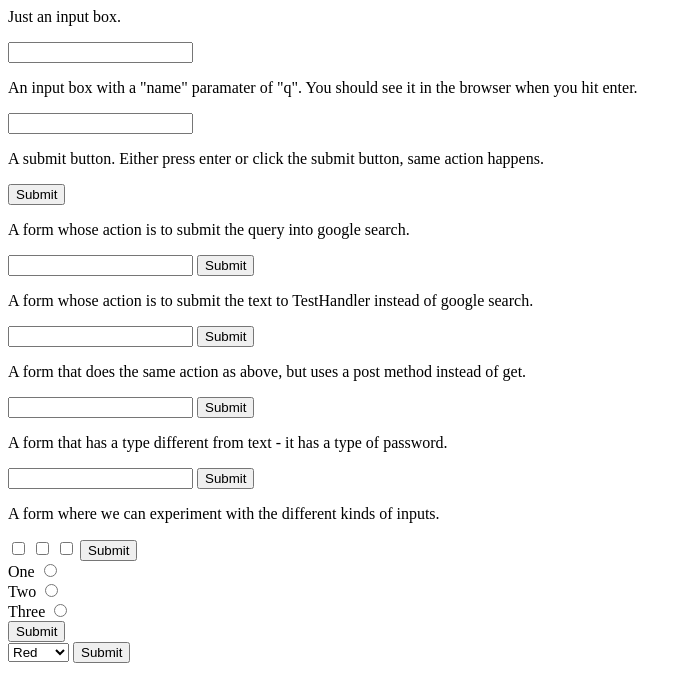
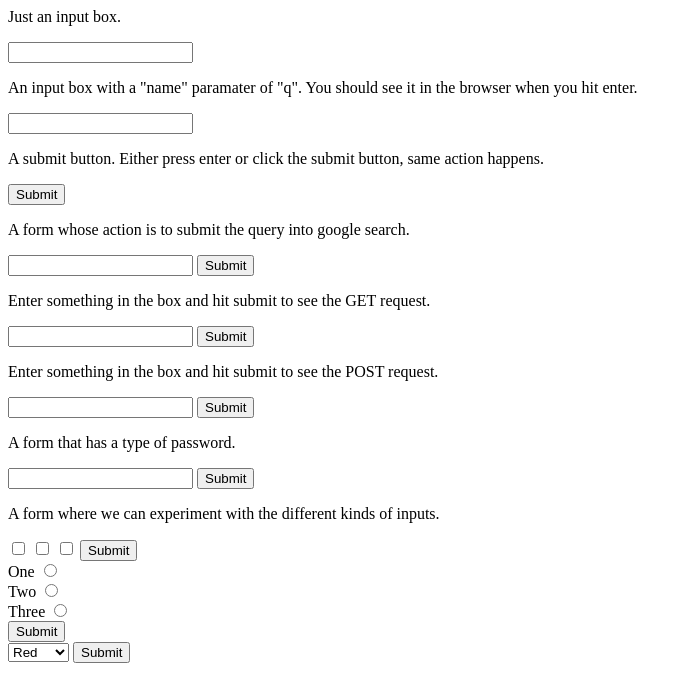
Before and after one commit to guptashark/python-webapp-website, a Python web app: template templates/forms.html in a window 1280 px wide. Shown: the top 692 px of the page, without its empty margins (0-687 px from the left). Run offline with Jinja, Linux system fonts and the light colour scheme; the template is opened without the code that fills it, so the values that code supplies are empty.

Commit message:
Fully modularize the program

```diff
--- a/birthday.py
+++ b/birthday.py
@@ -1,5 +1,4 @@
 from handler import Handler
-import webapp2
 
 class Birthday(Handler):
 	def post(self):
--- a/templates/forms.html
+++ b/templates/forms.html
@@ -14,19 +14,19 @@
 	<input type=submit>
 </form>
 
-<p>A form whose action is to submit the text to TestHandler instead of google search.</p>
-<form action="/testhandler">
+<p>Enter something in the box and hit submit to see the GET request.</p>
+<form action="/showrequest">
 	<input name="q">
 	<input type="submit">
 </form>
 
-<p>A form that does the same action as above, but uses a post method instead of get.</p>
-<form method="post" action="/testhandler">
+<p>Enter something in the box and hit submit to see the POST request.</p>
+<form method="post" action="/showrequest">
 	<input name="q">
 	<input type="submit">
 </form>
 
-<p>A form that has a type different from text - it has a type of password.</p>
+<p>A form that has a type of password.</p>
 <form action="/password">
 	<input type="password" name="q">
 	<input type="submit">
```
Also changed, not shown: main.py (+5 -20 lines), password.py (added, +8 -0 lines), showrequest.py (added, +10 -0 lines).
